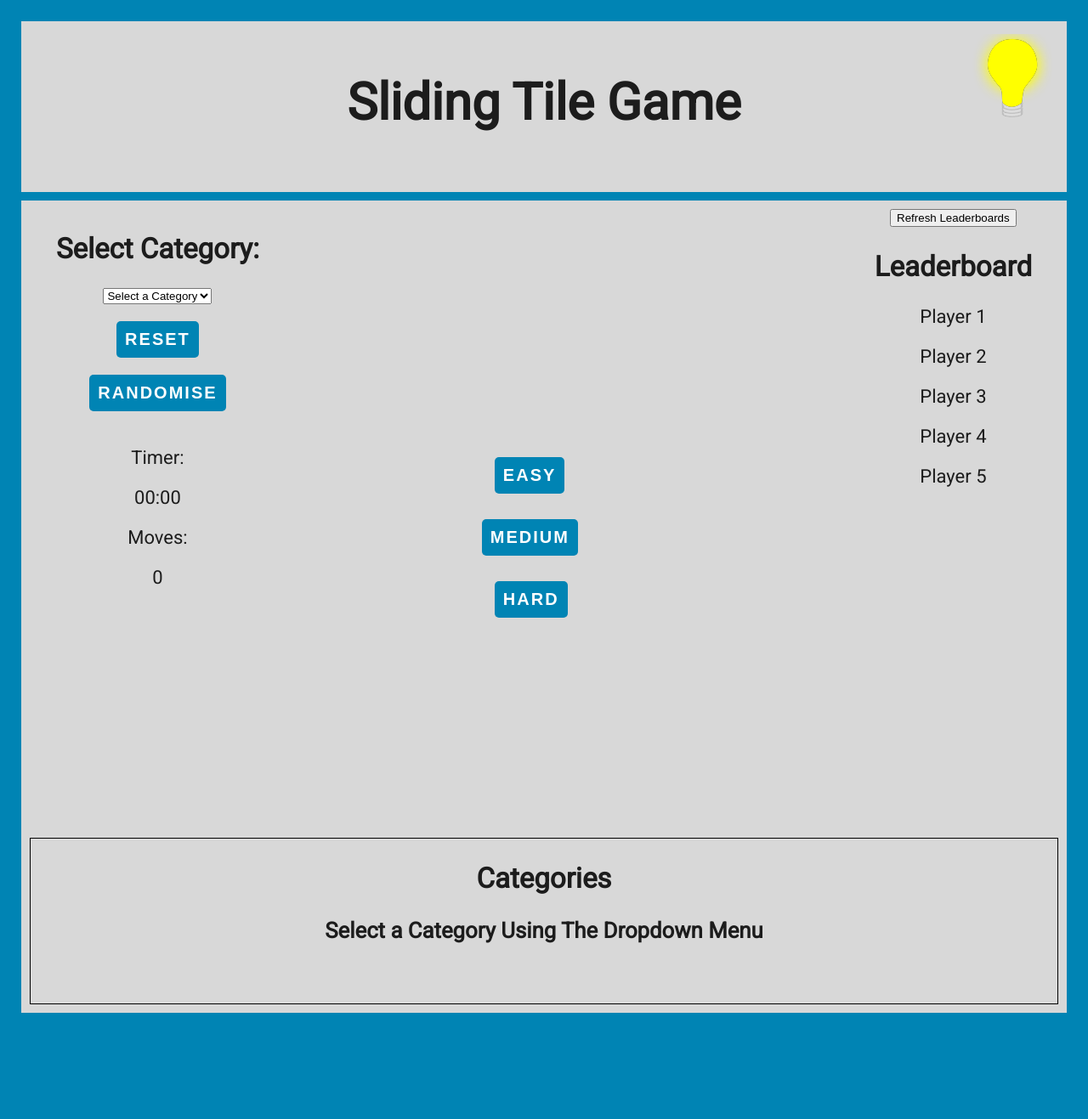
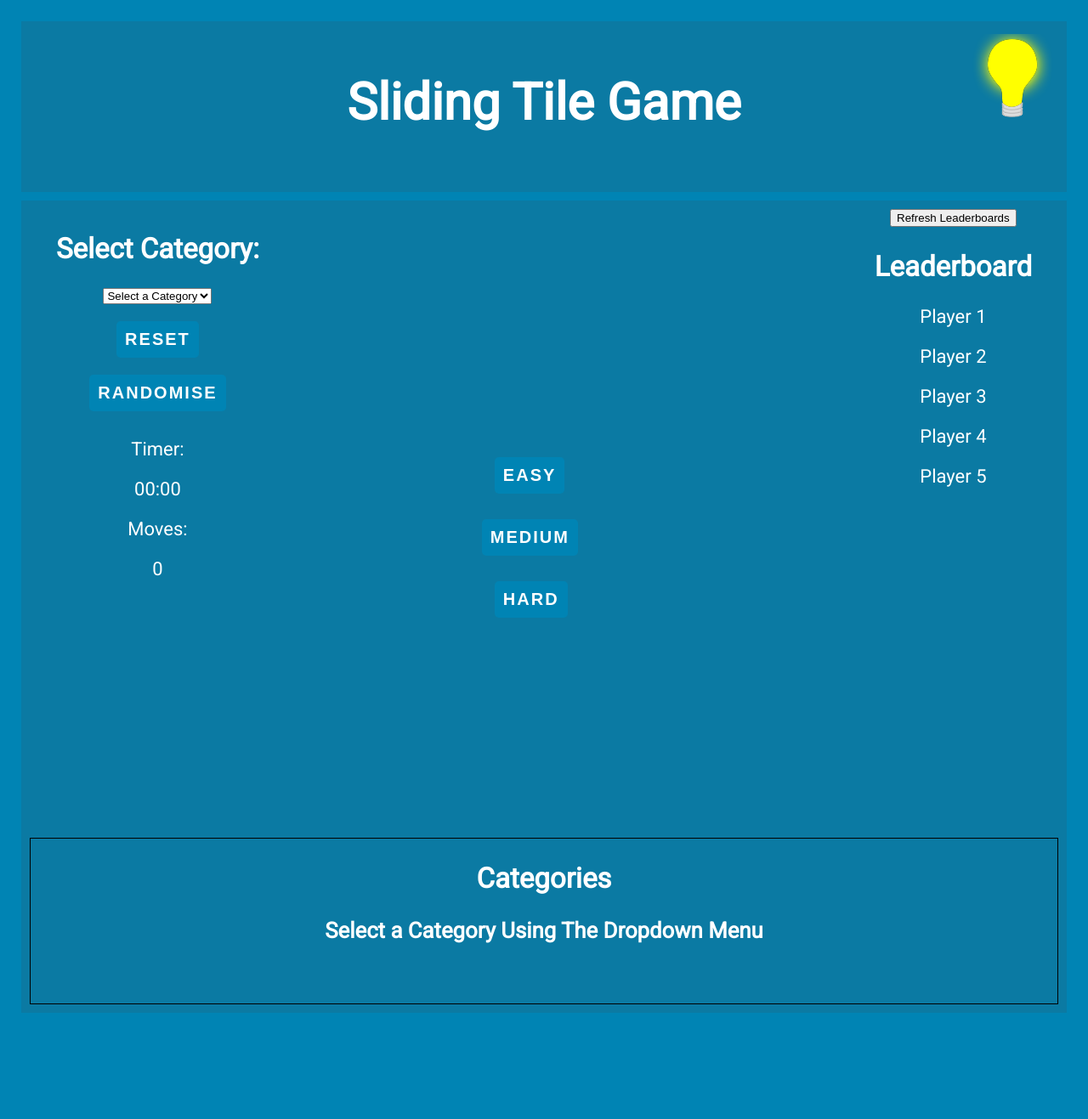
Before and after one commit to SlidingTile/SlidingTileRep, a PHP site: page /code/production/index.html in a window 1280 px wide. Shown: the whole page at 85% size. Run offline with PHP 8.4, Linux system fonts and the light colour scheme.

Commit message:
Update defaultStyle.css

```diff
--- a/code/production/css/defaultStyle.css
+++ b/code/production/css/defaultStyle.css
@@ -20,20 +20,19 @@ html {
 body {
 	font-family: 'Roboto';
 	font-size: 22px;
-	color: #1C1C1C;
+	color: #FFF;
 	background-color: #0084b4;
 	margin: 0 0 100px;
     	padding: 25px;
 }
 
 body.dark {
-    	color: #FFF;
     	background-color: black;
 }
 
 /*Navigation*/
 nav {
-	background-color: #D8D8D8;
+	background-color: #0b7aa3;
 	padding-top: 10px;
 	padding-bottom: 20px;
 	margin-bottom: 10px;
@@ -95,7 +94,7 @@ a:hover {
 /*Main Body*/
 #mainContent {
 	padding: 10px;
-	background-color: #D8D8D8;
+	background-color: #0b7aa3;
 	margin-top: 10px;
 	display: flex;
 	justify-content: space-around;
@@ -255,7 +254,7 @@ select {
     	-webkit-transition: all 0.5s ease;
     	transition: all 0.5s ease;
     	-webkit-appearance: none;
-    	margin-bottom: 20px;
+    	margin-bottom: 10px;
 }
 
 #logo {
```
